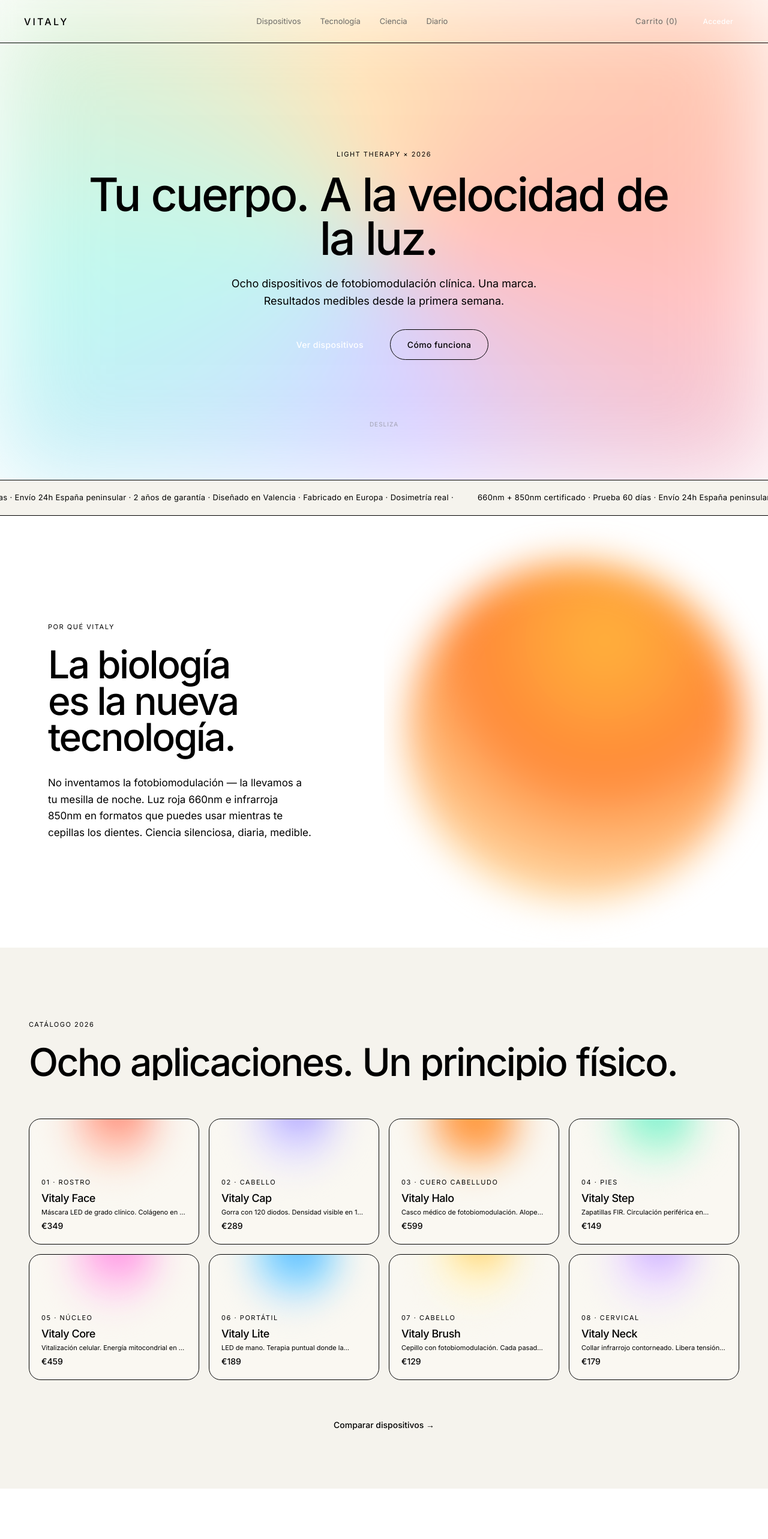
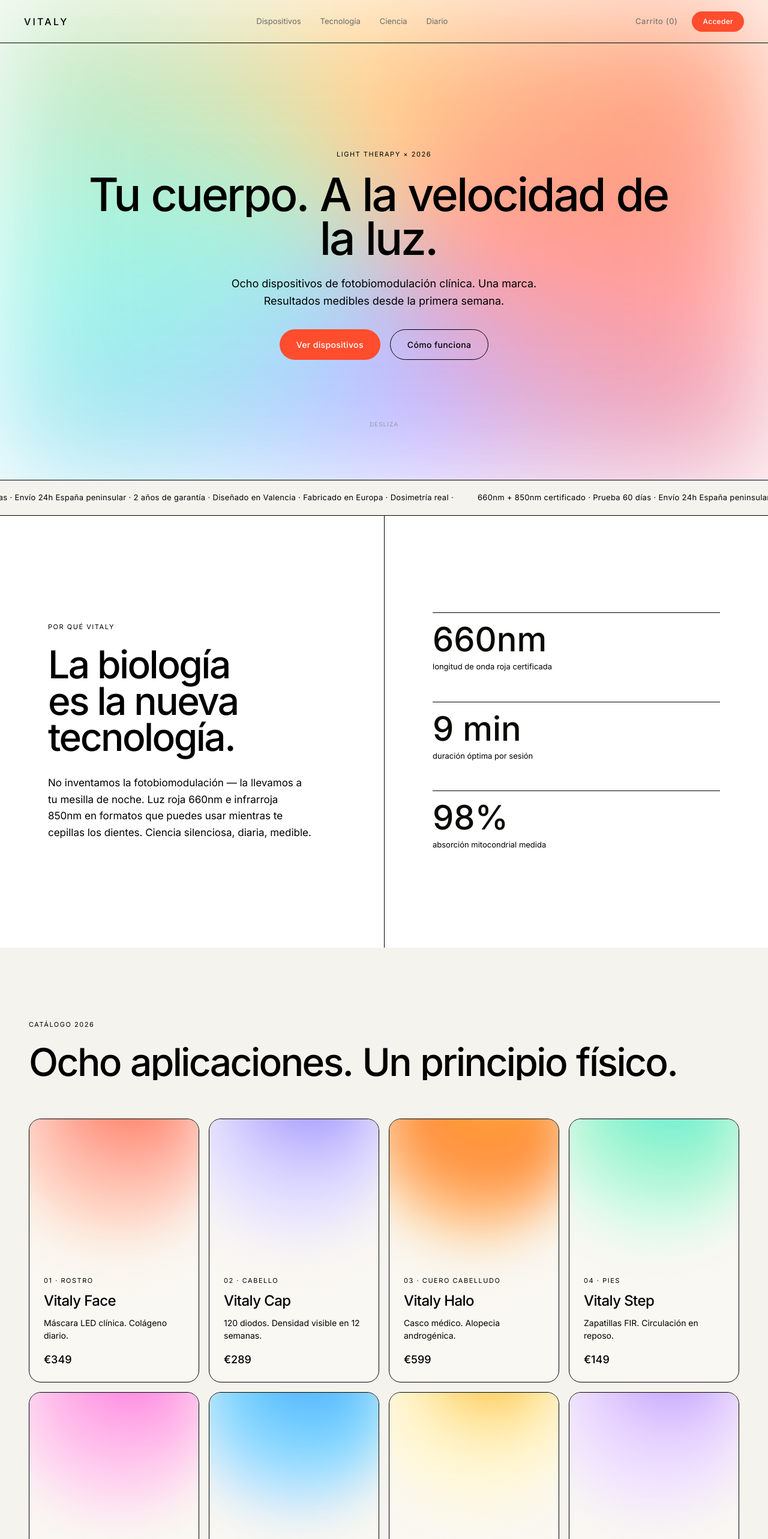
Before and after one commit to AlexJoubert22/DropShippingEEFIT, a React (Vite) app: page / in a window 1280 px wide. Shown: the top 2566 px of the page at 60% size. Built offline with nearby package versions, Linux system fonts and the light colour scheme.

Commit message:
feat: Refine button styles and gradient mesh
Adjusts button background colors to specific hex codes and increases the blur and opacity of the gradient mesh for a more pronounced visual effect. Also, fixes a minor animation bug in the counter component.

```diff
--- a/src/App.tsx
+++ b/src/App.tsx
@@ -51,7 +51,7 @@
       transition={{ type: "spring", stiffness: 150, damping: 15, mass: 0.1 }}
       className={cn(
         "relative rounded-full px-[28px] py-[14px] text-[14px] font-medium tracking-wide transition-colors duration-300 pointer-events-auto",
-        variant === 'solid' ? "bg-[var(--theme-color-accent)] text-white hover:bg-[#E63D20]" : "border border-[var(--theme-color-border)] text-[var(--theme-color-primary)] hover:border-[var(--theme-color-primary)]",
+        variant === 'solid' ? "bg-[#FF4D2E] text-[#FFFFFF] hover:bg-[#E63D20]" : "border border-[var(--theme-color-border)] text-[var(--theme-color-primary)] hover:border-[var(--theme-color-primary)]",
         className
       )}
     >
@@ -95,9 +95,12 @@
       const elapsed = currentTime - startTime;
       const progress = Math.min(elapsed / duration, 1);
       const easeOut = 1 - Math.pow(1 - progress, 3);
-      setCount(Math.floor(easeOut * target));
-      if (progress < 1) requestAnimationFrame(animate);
-      else setCount(target);
+      if (progress < 1) {
+        setCount(Math.floor(easeOut * target));
+        requestAnimationFrame(animate);
+      } else {
+        setCount(target);
+      }
     };
     requestAnimationFrame(animate);
   }, [isInView, target]);
@@ -186,14 +189,14 @@
   }, []);
 
   const products = [
-    { id: '01', category: 'ROSTRO', name: 'Vitaly Face', desc: 'Máscara LED de grado clínico. Colágeno en 10 min/día.', price: '€349', colors: ['#FF6B4A', '#FFB4A8', '#FFE8D6'] },
-    { id: '02', category: 'CABELLO', name: 'Vitaly Cap', desc: 'Gorra con 120 diodos. Densidad visible en 12 semanas.', price: '€289', colors: ['#8B7FFF', '#D4CFFF', '#F2EEFF'] },
-    { id: '03', category: 'CUERO CABELLUDO', name: 'Vitaly Halo', desc: 'Casco médico de fotobiomodulación. Alopecia androgénica.', price: '€599', colors: ['#FFB347', '#FF8C42', '#FFE0B2'] },
-    { id: '04', category: 'PIES', name: 'Vitaly Step', desc: 'Zapatillas FIR. Circulación periférica en reposo.', price: '€149', colors: ['#5EEAD4', '#A7F3D0', '#ECFDF5'] },
-    { id: '05', category: 'NÚCLEO', name: 'Vitaly Core', desc: 'Vitalización celular. Energía mitocondrial en 9 min.', price: '€459', colors: ['#FF6FD8', '#FFB8E6', '#FFE4F4'] },
-    { id: '06', category: 'PORTÁTIL', name: 'Vitaly Lite', desc: 'LED de mano. Terapia puntual donde la necesitas.', price: '€189', colors: ['#4A9FFF', '#7DD3FC', '#DBEAFE'] },
-    { id: '07', category: 'CABELLO', name: 'Vitaly Brush', desc: 'Cepillo con fotobiomodulación. Cada pasada, un tratamiento.', price: '€129', colors: ['#FDB022', '#FEF3C7', '#FFFBEB'] },
-    { id: '08', category: 'CERVICAL', name: 'Vitaly Neck', desc: 'Collar infrarrojo contorneado. Libera tensión de escritorio.', price: '€179', colors: ['#A78BFA', '#E9D5FF', '#F3EBFF'] },
+    { id: '01', category: 'ROSTRO', name: 'Vitaly Face', desc: 'Máscara LED clínica. Colágeno diario.', price: '€349', colors: ['#FF6B4A', '#FFB4A8', '#FFE8D6'] },
+    { id: '02', category: 'CABELLO', name: 'Vitaly Cap', desc: '120 diodos. Densidad visible en 12 semanas.', price: '€289', colors: ['#8B7FFF', '#D4CFFF', '#F2EEFF'] },
+    { id: '03', category: 'CUERO CABELLUDO', name: 'Vitaly Halo', desc: 'Casco médico. Alopecia androgénica.', price: '€599', colors: ['#FFB347', '#FF8C42', '#FFE0B2'] },
+    { id: '04', category: 'PIES', name: 'Vitaly Step', desc: 'Zapatillas FIR. Circulación en reposo.', price: '€149', colors: ['#5EEAD4', '#A7F3D0', '#ECFDF5'] },
+    { id: '05', category: 'NÚCLEO', name: 'Vitaly Core', desc: 'Vitalización celular. 9 min al día.', price: '€459', colors: ['#FF6FD8', '#FFB8E6', '#FFE4F4'] },
+    { id: '06', category: 'PORTÁTIL', name: 'Vitaly Lite', desc: 'LED de mano. Terapia puntual.', price: '€189', colors: ['#4A9FFF', '#7DD3FC', '#DBEAFE'] },
+    { id: '07', category: 'CABELLO', name: 'Vitaly Brush', desc: 'Cepillo fotobiomodulación. Cada pasada trata.', price: '€129', colors: ['#FDB022', '#FEF3C7', '#FFFBEB'] },
+    { id: '08', category: 'CERVICAL', name: 'Vitaly Neck', desc: 'Collar infrarrojo. Tensión cervical.', price: '€179', colors: ['#A78BFA', '#E9D5FF', '#F3EBFF'] },
   ];
 
   return (
@@ -214,7 +217,7 @@
         </div>
         <div className="flex items-center gap-[24px] text-[13px]">
           <span className="text-secondary hover:text-primary transition-colors cursor-pointer tracking-wider">Carrito (0)</span>
-          <button className="rounded-full bg-[var(--theme-color-accent)] text-white px-[18px] py-[8px] text-[12px] font-medium hover:opacity-90 transition-opacity tracking-wide">Acceder</button>
+          <button className="rounded-full bg-[#FF4D2E] text-[#FFFFFF] px-[18px] py-[8px] text-[12px] font-medium transition-colors hover:bg-[#E63D20] tracking-wide">Acceder</button>
         </div>
       </motion.nav>
 
@@ -294,8 +297,19 @@
             </motion.p>
           </motion.div>
         </div>
-        <div className="w-full md:w-1/2 flex items-center justify-center relative overflow-hidden min-h-[50vh] md:min-h-0">
-          <Orb colors={['#FFB347', '#FF8C42', '#FFE0B2']} size="70vh" className="absolute" />
+        <div className="w-full md:w-1/2 p-8 md:p-20 flex flex-col justify-center gap-12 border-t md:border-t-0 md:border-l border-[var(--theme-color-border)]">
+          <div className="border-t border-[var(--theme-color-border)] pt-4">
+            <div className="text-[56px] font-medium text-[#0A0906] leading-none mb-2"><NumberTicker value={660} suffix="nm" /></div>
+            <div className="text-[13px] text-[var(--theme-color-secondary)]">longitud de onda roja certificada</div>
+          </div>
+          <div className="border-t border-[var(--theme-color-border)] pt-4">
+            <div className="text-[56px] font-medium text-[#0A0906] leading-none mb-2"><NumberTicker value={9} suffix=" min" /></div>
+            <div className="text-[13px] text-[var(--theme-color-secondary)]">duración óptima por sesión</div>
+          </div>
+          <div className="border-t border-[var(--theme-color-border)] pt-4">
+            <div className="text-[56px] font-medium text-[#0A0906] leading-none mb-2"><NumberTicker value={98} suffix="%" /></div>
+            <div className="text-[13px] text-[var(--theme-color-secondary)]">absorción mitocondrial medida</div>
+          </div>
         </div>
       </section>
 
@@ -314,24 +328,24 @@
               whileInView={{ opacity: 1, y: 0 }}
               viewport={{ once: true, amount: 0.1 }}
               transition={{ duration: 0.7, delay: i * 0.05, ease: [0.16, 1, 0.3, 1] }}
-              className="product-card group relative h-[210px] rounded-[20px] border border-[var(--theme-color-border)] bg-[#FAF8F2] overflow-hidden p-[20px] flex flex-col justify-end"
+              className="product-card group relative h-[440px] rounded-[20px] border border-[var(--theme-color-border)] bg-[#FAF8F2] overflow-hidden p-[24px] flex flex-col justify-end"
             >
-              <div className="absolute top-[-30%] left-1/2 -translate-x-1/2 flex items-start justify-center pointer-events-none">
+              <div className="absolute top-[-20%] left-1/2 -translate-x-1/2 flex items-start justify-center pointer-events-none scale-[1.4]">
                 <Orb
                   colors={prod.colors}
-                  size="140px"
+                  size="240px"
                   className="transition-all duration-400 ease-[cubic-bezier(0.22,1,0.36,1)] group-hover:scale-[1.15] [&>div]:group-hover:blur-[15px]"
                 />
               </div>
 
-              <div className="relative z-10 transition-transform duration-400 ease-[cubic-bezier(0.22,1,0.36,1)] group-hover:-translate-y-2">
-                <div className="eyebrow mb-0 text-[9px]">{prod.id} · {prod.category}</div>
-                <h3 className="text-[18px] font-medium tracking-tight mt-[4px]">{prod.name}</h3>
-                <p className="text-[11px] text-[var(--theme-color-secondary)] mt-[2px] mb-1 line-clamp-1">{prod.desc}</p>
-                <div className="text-[14px] font-medium text-[var(--theme-color-accent)] mt-[4px]">{prod.price}</div>
+              <div className="relative z-10 flex flex-col transition-transform duration-400 ease-[cubic-bezier(0.22,1,0.36,1)] group-hover:-translate-y-2">
+                <div className="eyebrow text-[11px] uppercase tracking-[0.14em] mb-2">{prod.id} · {prod.category}</div>
+                <h3 className="text-[24px] font-medium tracking-tight mb-2">{prod.name}</h3>
+                <p className="text-[14px] text-[var(--theme-color-secondary)] mb-4 line-clamp-2">{prod.desc}</p>
+                <div className="text-[18px] font-medium text-[var(--theme-color-accent)]">{prod.price}</div>
               </div>
 
-              <div className="absolute top-6 right-6 opacity-0 translate-x-[-10px] group-hover:opacity-100 group-hover:translate-x-0 transition-all duration-300 text-[var(--theme-color-primary)]">
+              <div className="absolute top-6 right-6 w-[32px] h-[32px] rounded-full border border-[var(--theme-color-border)] flex items-center justify-center opacity-0 group-hover:opacity-100 transition-opacity duration-300 text-[var(--theme-color-primary)] text-[14px]">
                 →
               </div>
             </motion.div>
@@ -483,7 +497,7 @@
       </section>
 
       {/* 10. CTA FINAL */}
-      <section className="min-h-[90vh] relative flex flex-col items-center justify-center text-center px-4 overflow-hidden border-t border-[rgba(10,9,6,0.08)] bg-[var(--theme-color-base)]">
+      <section className="min-h-[90vh] pt-[120px] relative flex flex-col items-center justify-center text-center px-4 overflow-hidden border-t border-[rgba(10,9,6,0.08)] bg-[var(--theme-color-base)] z-20">
         <div className="absolute inset-0 gradient-mesh" style={{ opacity: 0.7 }} />
         <div className="absolute inset-0 bg-[#F5F3ED]/30 backdrop-blur-[2px]" />
 
@@ -506,7 +520,7 @@
 
       {/* 11. FOOTER */}
       <footer className="pt-[120px] px-6 md:px-12 bg-base relative overflow-hidden z-10 flex flex-col border-t border-[var(--theme-color-border)]">
-        <div className="grid grid-cols-2 md:grid-cols-6 gap-12 mb-32 z-10 relative">
+        <div className="grid grid-cols-2 md:grid-cols-7 gap-12 mb-32 z-10 relative">
           <div className="col-span-2 md:col-span-2 flex flex-col">
             <div className="text-[14px] font-medium tracking-widest mb-12">VITALY</div>
             <div className="relative w-full max-w-[300px]">
@@ -539,9 +553,16 @@
           <div className="flex flex-col gap-4 text-[13px]">
             <span className="font-medium mb-2">Empresa</span>
             <a href="#" className="text-secondary hover:text-[var(--theme-color-primary)] transition-colors">Nosotros</a>
-            <a href="#" className="text-secondary hover:text-primary transition-colors">Manifiesto</a>
             <a href="#" className="text-secondary hover:text-primary transition-colors">Prensa</a>
             <a href="#" className="text-secondary hover:text-primary transition-colors">Carreras</a>
+          </div>
+
+          <div className="flex flex-col gap-4 text-[13px]">
+            <span className="font-medium mb-2">Marca</span>
+            <a href="#" className="text-secondary hover:text-[var(--theme-color-primary)] transition-colors">Manifiesto</a>
+            <a href="#" className="text-secondary hover:text-[var(--theme-color-primary)] transition-colors">Historia</a>
+            <a href="#" className="text-secondary hover:text-[var(--theme-color-primary)] transition-colors">Diseño</a>
+            <a href="#" className="text-secondary hover:text-[var(--theme-color-primary)] transition-colors">Sostenibilidad</a>
           </div>
 
           <div className="flex flex-col gap-4 text-[13px]">
@@ -553,8 +574,8 @@
           </div>
         </div>
 
-        <div className="absolute top-[20%] left-1/2 -translate-x-1/2 w-full text-center select-none pointer-events-none opacity-[0.03]">
-          <div className="text-[clamp(120px,18vw,220px)] font-bold tracking-tight leading-none">VITALY</div>
+        <div className="absolute top-[20%] left-1/2 -translate-x-1/2 w-full text-center select-none pointer-events-none opacity-[0.04] z-0">
+          <div className="text-[clamp(120px,18vw,220px)] font-bold tracking-tight leading-none text-[var(--theme-color-primary)]">VITALY</div>
         </div>
 
         <div className="border-t border-[rgba(10,9,6,0.08)] py-8 flex flex-col md:flex-row justify-between items-center gap-4 text-[12px] text-[var(--theme-color-secondary)] z-10 relative">
--- a/src/index.css
+++ b/src/index.css
@@ -59,9 +59,9 @@
 
 .gradient-mesh {
   background: conic-gradient(from var(--angle), #FF4D2E, #8B7FFF, #5EEAD4, #FFB347, #FF4D2E);
-  filter: blur(80px) saturate(1.2);
+  filter: blur(100px) saturate(1.2);
   animation: rotate-gradient 30s linear infinite;
-  opacity: 0.35;
+  opacity: 0.55;
   pointer-events: none;
 }
 
```
